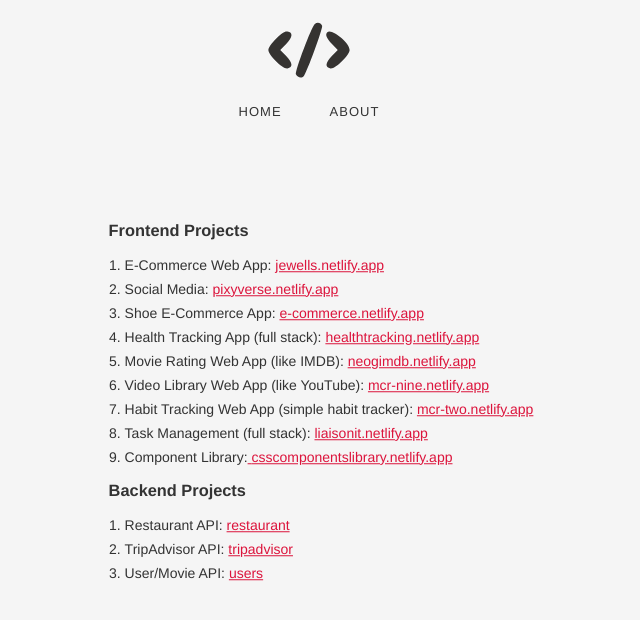
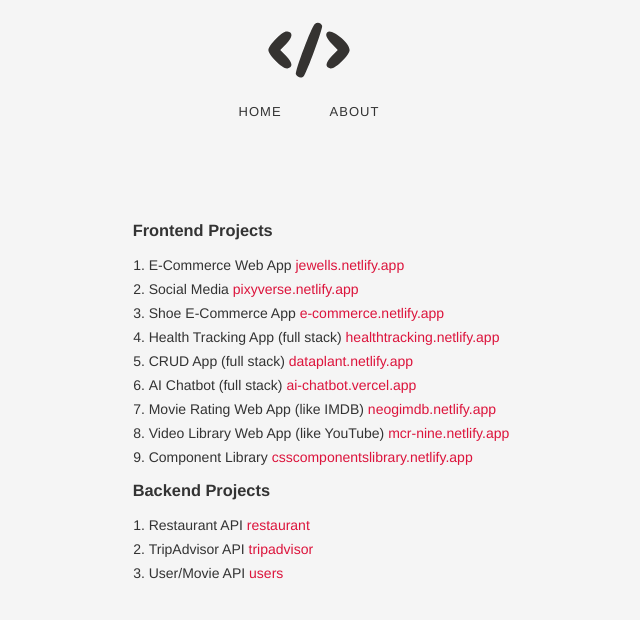
Before and after one commit to vishalsoni7/aboutvishal, a React (Create React App) app: page /projects in a window 1280 px wide. Shown: the top 620 px of the page, without its empty margins (331-971 px from the left). Built offline with nearby package versions, Linux system fonts and the light colour scheme.

Commit message:
feature - added new apps

```diff
--- a/src/App.css
+++ b/src/App.css
@@ -135,6 +135,12 @@ img:hover,
 .projects a {
   color: crimson;
   cursor: pointer;
+  text-decoration: none;
+}
+
+.projects a:hover {
+  transition: 0.1s;
+  border-bottom: 0.5px solid;
 }
 
 .icons {
--- a/src/ErrorBoundary.jsx
+++ b/src/ErrorBoundary.jsx
@@ -10,13 +10,11 @@ export class ErrorBoundary extends Component {
   }
 
   componentDidCatch(error, errorInfo) {
-    // You can log the error or send it to an error tracking service here
     console.error(error, errorInfo);
   }
 
   render() {
     if (this.state.hasError) {
-      // You can render a fallback UI here
       return <h1>Something went wrong.</h1>;
     }
 
--- a/src/pages/Home.jsx
+++ b/src/pages/Home.jsx
@@ -1,17 +1,13 @@
 export const Home = () => {
   return (
-    <div>
-      <div>
     <div className="B">
       <h1>
-            —Hi, I'm Vishal Soni, I'm an React <br /> Web Developer, who loves
-            to develop <br /> imaginative apps and joyful experiences.
+        —Hi, I'm Vishal Soni, I'm an React <br /> Web Developer, who loves to
+        develop <br /> imaginative apps and joyful experiences.
       </h1>
       <span>
         <i>All work © Vishal Soni </i>
       </span>
     </div>
-      </div>
-    </div>
   );
 };
--- a/src/pages/Projects.jsx
+++ b/src/pages/Projects.jsx
@@ -5,61 +5,58 @@ export const Projects = () => {
       <div>
         <ol>
           <li>
-            E-Commerce Web App:{" "}
+            E-Commerce Web App{" "}
             <a href="https://jewells.netlify.app/" target="-blank">
-              jewells.netlify.app{" "}
+              jewells.netlify.app
             </a>
           </li>
           <li>
-            Social Media:{" "}
+            Social Media{" "}
             <a href="https://pixyverse.netlify.app/" target="-blank">
               pixyverse.netlify.app
             </a>
           </li>
           <li>
-            Shoe E-Commerce App:{" "}
+            Shoe E-Commerce App{" "}
             <a href="https://thinsil-e-commerce.netlify.app/" target="-blank">
               e-commerce.netlify.app
             </a>
           </li>
           <li>
-            Health Tracking App (full stack):{" "}
+            Health Tracking App (full stack){" "}
             <a href="https://healthtracking.netlify.app/" target="-blank">
-              {" "}
-              healthtracking.netlify.app{" "}
+              healthtracking.netlify.app
             </a>
           </li>
           <li>
-            Movie Rating Web App (like IMDB):{" "}
-            <a href="https://neogimdb.netlify.app/" target="-blank">
-              {" "}
-              neogimdb.netlify.app{" "}
+            CRUD App (full stack){" "}
+            <a href="https://dataplant.netlify.app/" target="-blank">
+              dataplant.netlify.app
             </a>
           </li>
           <li>
-            Video Library Web App (like YouTube):{" "}
-            <a href="https://mcr-nine.netlify.app/" target="-blank">
-              mcr-nine.netlify.app{" "}
+            AI Chatbot (full stack){" "}
+            <a href="https://ai-chatbot-drab.vercel.app/" target="-blank">
+              ai-chatbot.vercel.app
             </a>
           </li>
           <li>
-            Habit Tracking Web App (simple habit tracker):{" "}
-            <a href="https://mcr-two.netlify.app/" target="-blank">
-              mcr-two.netlify.app{" "}
+            Movie Rating Web App (like IMDB){" "}
+            <a href="https://neogimdb.netlify.app/" target="-blank">
+              neogimdb.netlify.app
             </a>
           </li>
           <li>
-            Task Management (full stack):{" "}
-            <a href="https://liaisonit.netlify.app/" target="-blank">
-              {" "}
-              liaisonit.netlify.app{" "}
+            Video Library Web App (like YouTube){" "}
+            <a href="https://mcr-nine.netlify.app/" target="-blank">
+              mcr-nine.netlify.app
             </a>
           </li>
+
           <li>
-            Component Library:
+            Component Library{" "}
             <a href="https://csscomponentslibrary.netlify.app/" target="-blank">
-              {" "}
-              csscomponentslibrary.netlify.app{" "}
+              csscomponentslibrary.netlify.app
             </a>
           </li>
         </ol>
@@ -69,16 +66,16 @@ export const Projects = () => {
       <div>
         <ol>
           <li>
-            Restaurant API:{" "}
+            Restaurant API{" "}
             <a
               href="https://documenter.getpostman.com/view/25125631/2s9YC8vqcn"
               target="-blank"
             >
-              restaurant{" "}
+              restaurant
             </a>
           </li>
           <li>
-            TripAdvisor API:{" "}
+            TripAdvisor API{" "}
             <a
               href="https://documenter.getpostman.com/view/25125631/2s9YJW6mJr"
               target="-blank"
@@ -87,7 +84,7 @@ export const Projects = () => {
             </a>
           </li>
           <li>
-            User/Movie API:{" "}
+            User/Movie API{" "}
             <a
               href="https://documenter.getpostman.com/view/25125631/2s9YCBu9Mi"
               target="-blank"
@@ -100,6 +97,15 @@ export const Projects = () => {
     </div>
   );
 };
+
+{
+  /* <li>
+Habit Tracking Web App (simple habit tracker):
+<a href="https://mcr-two.netlify.app/" target="-blank">
+  mcr-two.netlify.app
+</a>
+</li> */
+}
 
 {
   /* <div className="icons">
```
Lines whose indentation alone changed are shown as unchanged.
